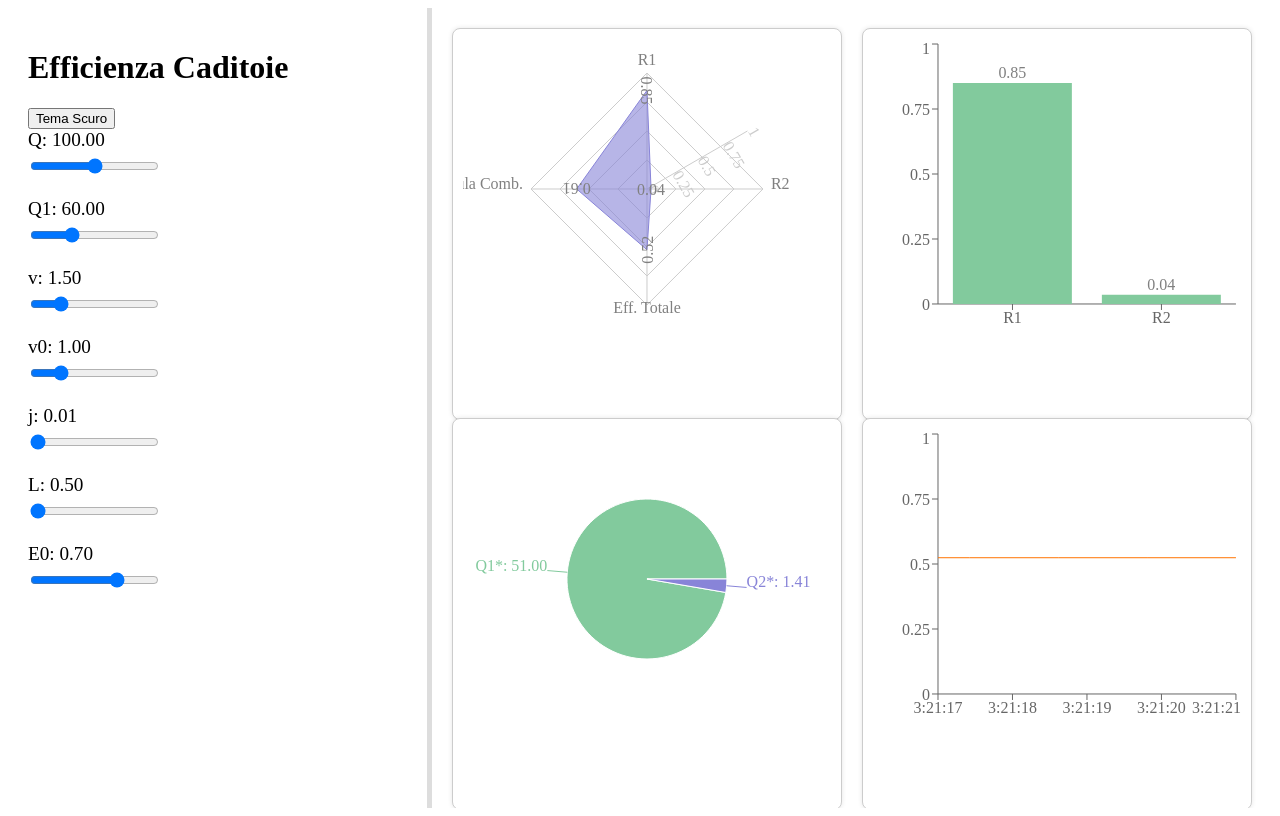
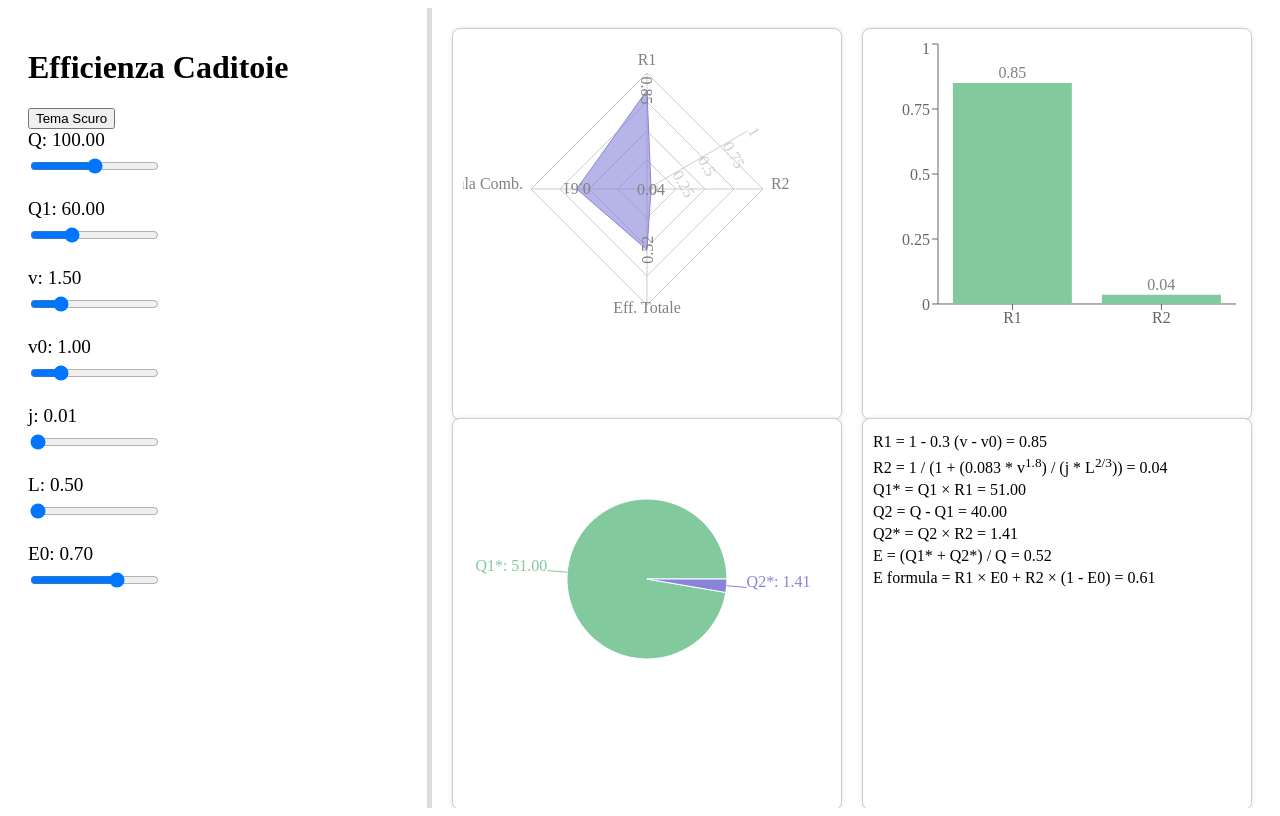
Before and after one commit to Pietro-Ricciardi/Efficienza-Caditoie, a React (Vite) app: page / in a window 1280 px wide. Built offline with nearby package versions, Linux system fonts and the light colour scheme.

Commit message:
Replace line chart with formulas

```diff
--- a/src/App.css
+++ b/src/App.css
@@ -51,6 +51,10 @@
   height: 100%;
 }
 
+.formula-list p {
+  margin: 4px 0;
+}
+
 .slider-label {
   display: block;
   font-size: 1.2em;
--- a/src/App.jsx
+++ b/src/App.jsx
@@ -193,17 +193,15 @@ export default function App() {
         </div>
 
         <div className="chart-box">
-          <ResponsiveContainer width="100%" height={300}>
-            <LineChart data={lineData}>
-              <XAxis dataKey="time" />
-              <YAxis domain={[0, 1]} />
-              <Tooltip />
-              <Line type="monotone" dataKey="value" stroke="#ff7300">
-                <LabelList dataKey="value" position="top" formatter={(v) => v.toFixed(2)} />
-              </Line>
-
-            </LineChart>
-          </ResponsiveContainer>
+          <div className="formula-list">
+            <p>R1 = 1 - 0.3 (v - v0) = {R1.toFixed(2)}</p>
+            <p>R2 = 1 / (1 + (0.083 * v<sup>1.8</sup>) / (j * L<sup>2/3</sup>)) = {R2.toFixed(2)}</p>
+            <p>Q1* = Q1 × R1 = {Q1_star.toFixed(2)}</p>
+            <p>Q2 = Q - Q1 = {Q2.toFixed(2)}</p>
+            <p>Q2* = Q2 × R2 = {Q2_star.toFixed(2)}</p>
+            <p>E = (Q1* + Q2*) / Q = {E.toFixed(2)}</p>
+            <p>E formula = R1 × E0 + R2 × (1 - E0) = {E_formula.toFixed(2)}</p>
+          </div>
         </div>
       </div>
     </div>
```
